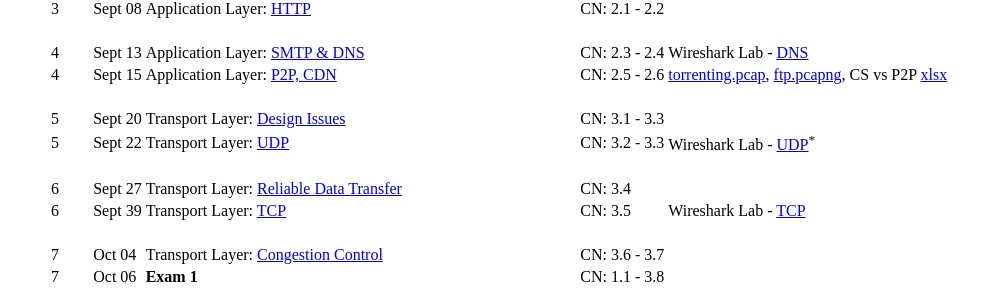
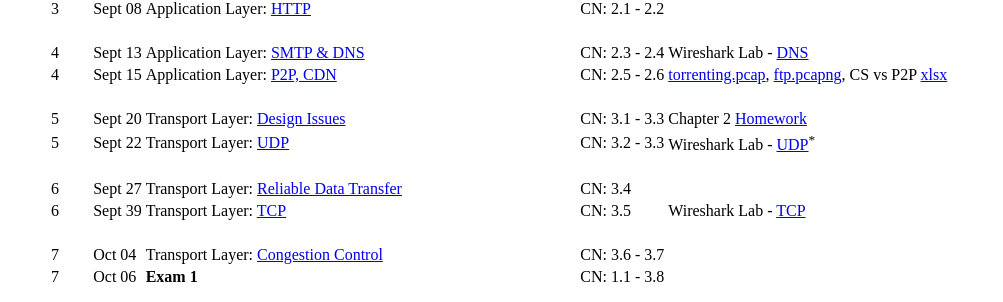
Before and after one commit to ycpcs/cs330-fall2023, a Jekyll site: the page built from schedule/index.md, in a window 1280 px wide. Shown: the part 327-629 px from the top of the page, without its empty margins (0-1003 px from the left). Built offline with Jekyll 4.4.1, drawn with Linux system fonts in a browser that asks for light colours.

Commit message:
update schedule

```diff
--- a/schedule/index.md
+++ b/schedule/index.md
@@ -22,7 +22,7 @@ CN: [Computer Networking: A Top-Down Approach](https://www.pearson.com/us/higher
 > 4  | Sept 13 | Application Layer: [SMTP & DNS](slides/chapter_2.pdf) | CN: 2.3 - 2.4 | Wireshark Lab - [DNS](../labs/files/Wireshark_DNS_v8.1.pdf)
 > 4  | Sept 15 | Application Layer: [P2P, CDN](slides/chapter_2.pdf) | CN: 2.5 - 2.6 | [torrenting.pcap](files/torrenting.pcap), [ftp.pcapng](files/ftp.pcapng), CS vs P2P [xlsx](files/cs_vs_p2p.xlsx)
 > | | | |
-> 5  | Sept 20 | Transport Layer: [Design Issues](slides/chapter_3.pdf) | CN: 3.1 - 3.3 |
+> 5  | Sept 20 | Transport Layer: [Design Issues](slides/chapter_3.pdf) | CN: 3.1 - 3.3 | Chapter 2 [Homework](../assign/homework2.html)
 > 5  | Sept 22 | Transport Layer: [UDP](slides/chapter_3.pdf) | CN: 3.2 - 3.3 | Wireshark Lab - [UDP](../labs/files/Wireshark_UDP_v8.1.pdf)<sup>*</sup>
 > | | |
 > 6  | Sept 27 | Transport Layer: [Reliable Data Transfer](slides/chapter_3.pdf) | CN: 3.4 | <!--Homework - [Reliable Data Transfer](../labs/rdt.html)-->
```
